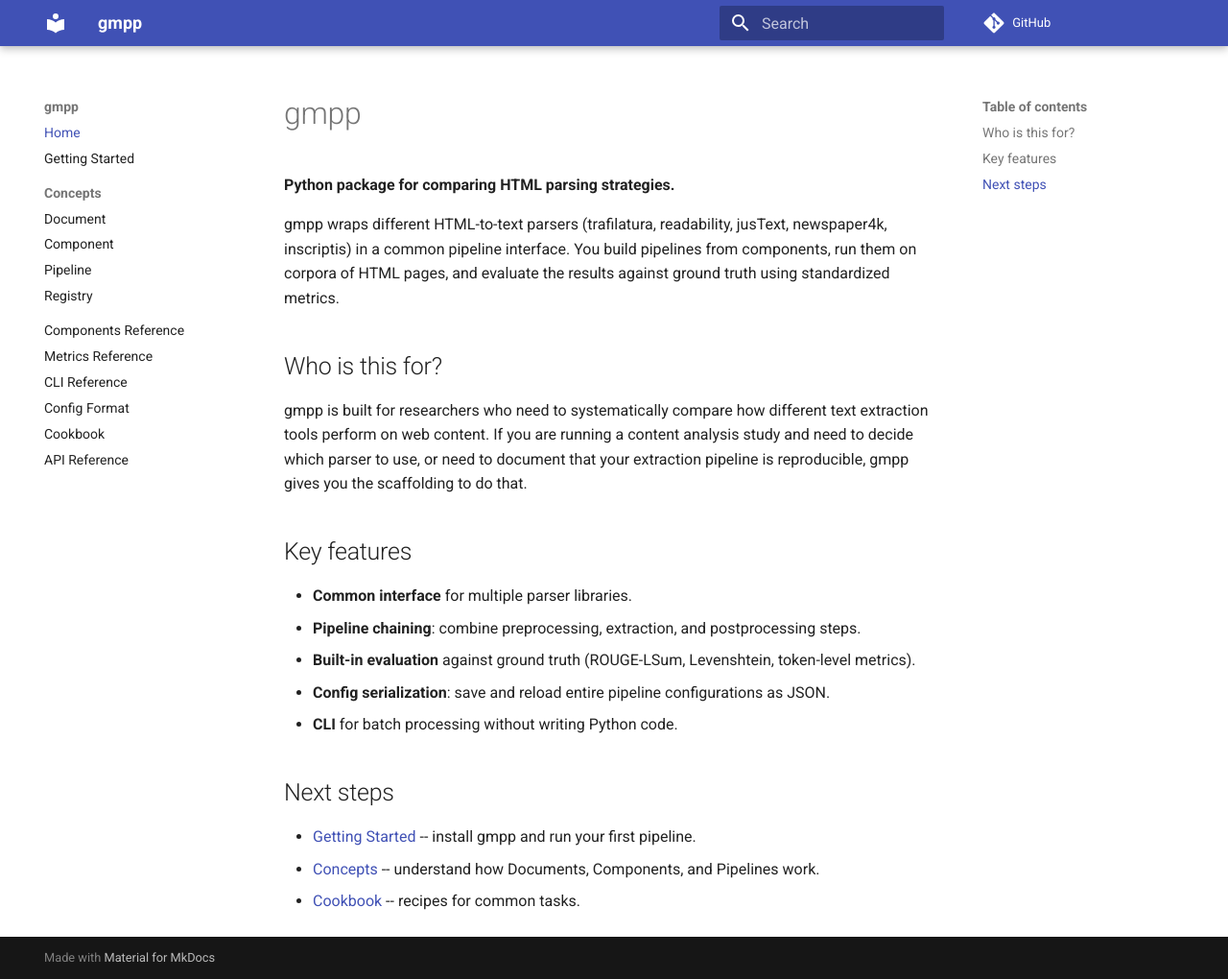
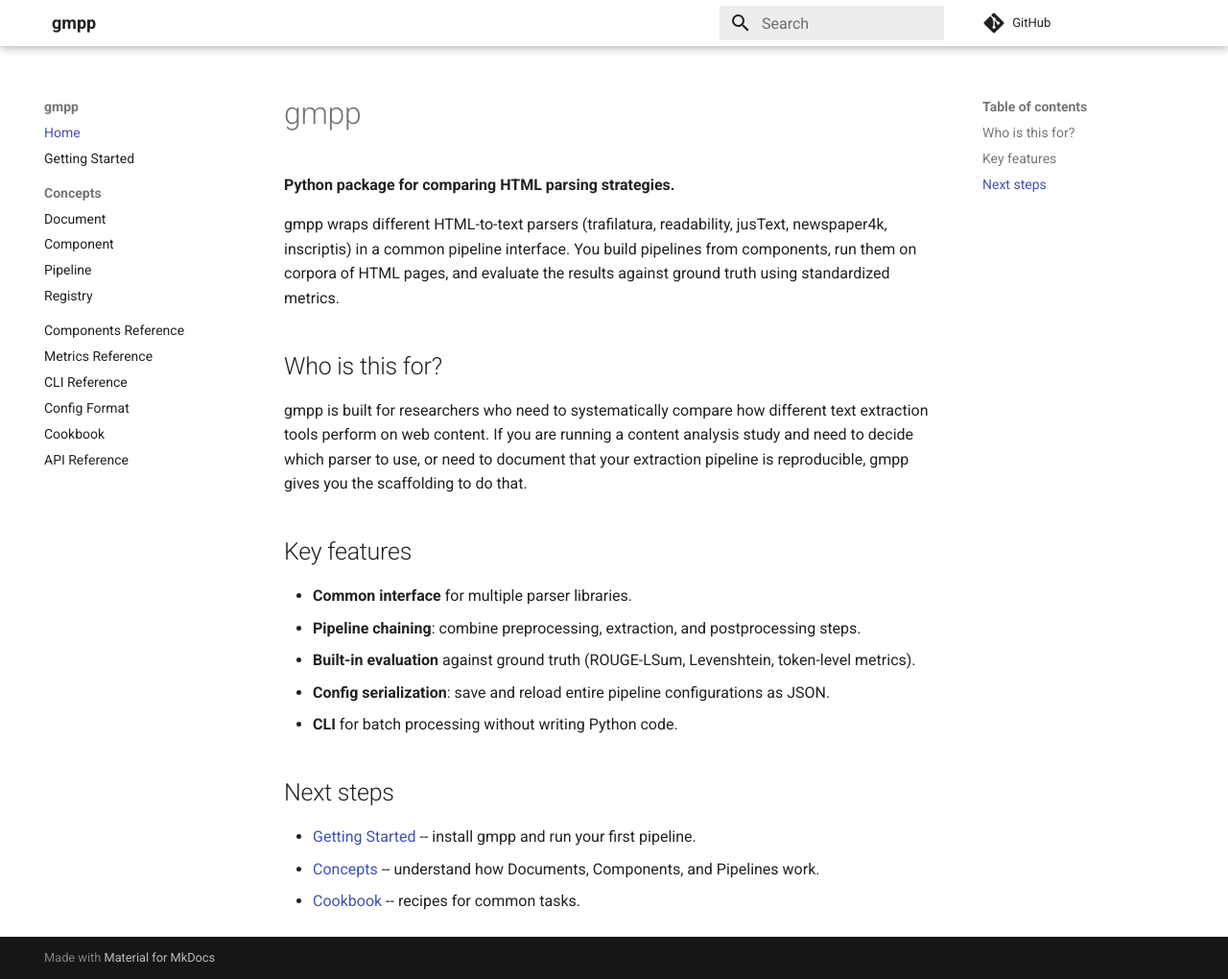
Before and after one commit to ghxm/gmpp, an MkDocs documentation site: the page built from docs/index.md, in a window 1280 px wide and 1020 px high. Shown: the whole window at 96% size. Built offline with MkDocs 1.6.1 and Material for MkDocs 9.7.7, drawn with Linux system fonts in a browser that asks for light colours; comment, search, counter and statistics services are not loaded.

Commit message:
style: use white palette, remove logo and favicon

```diff
--- /dev/null
+++ b/docs/stylesheets/extra.css
@@ -0,0 +1 @@
+.md-header__button.md-logo { display: none; }
--- a/mkdocs.yml
+++ b/mkdocs.yml
@@ -10,7 +10,8 @@ repo_url: https://github.com/ghxm/gmpp
 theme:
   name: material
   palette:
-    primary: indigo
+    primary: white
+  favicon: null
   features:
     - navigation.sections
     - navigation.expand
@@ -29,6 +30,8 @@ nav:
   - Config Format: config.md
   - Cookbook: cookbook.md
   - API Reference: api.md
+extra_css:
+  - stylesheets/extra.css
 markdown_extensions:
   - pymdownx.highlight
   - pymdownx.superfences
```
